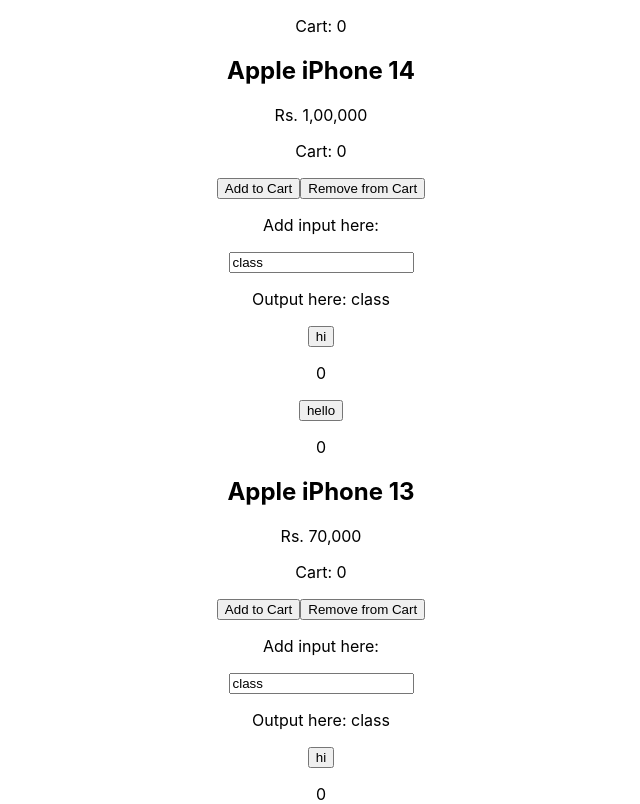
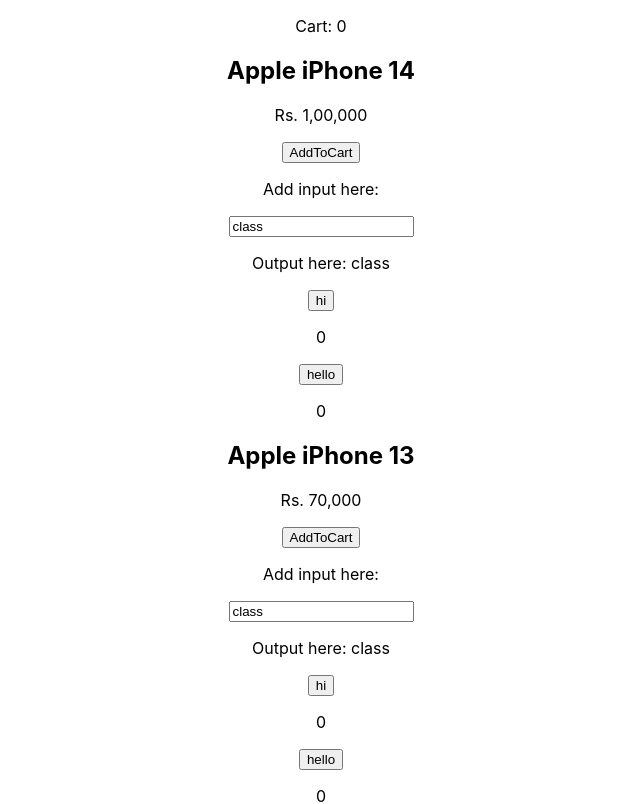
Before and after one commit to garvit420/E-com-React, a React (Create React App) app: page / in a window 1280 px wide. Shown: the top 804 px of the page, without its empty margins (319-959 px from the left). Built offline with nearby package versions, Linux system fonts and the light colour scheme.

Commit message:
cart using context

```diff
--- a/src/App.js
+++ b/src/App.js
@@ -2,6 +2,7 @@
 import './App.css';
 import Products from './components/Products/Products';
 import { useState } from 'react';
+import CartContext from './context/CartContext';
 
 function App() {
   let [cart, setCart] = useState({});
@@ -37,10 +38,12 @@
   }
 
   return (
-    <div className="App">
-      <p>Cart: {Object.keys(cart).length}</p>
-      <Products cart={cart} increaseQuantity={increaseQuantity} decreaseQuantity={decreaseQuantity}/>
-    </div>
+    <CartContext.Provider value={{ cart, increaseQuantity, decreaseQuantity }}>
+      <div className="App">
+        <p>Cart: {Object.keys(cart).length}</p>
+        <Products cart={cart} increaseQuantity={increaseQuantity} decreaseQuantity={decreaseQuantity}/>
+      </div>
+    </CartContext.Provider>
   );
 }
 
--- a/src/components/AddToCart/AddToCart.js
+++ b/src/components/AddToCart/AddToCart.js
@@ -1,18 +1,32 @@
+import React, { useContext } from 'react';
+import CartContext from '../../context/CartContext';
 
-function AddToCart({product, cart, increaseQuantity, decreaseQuantity}) {
+function AddToCart(product) {
+    const { cart, increaseQuantity, decreaseQuantity } = useContext(CartContext);
     function increase(){
         increaseQuantity(product);
     }
     function decrease(){
         decreaseQuantity(product);
     }
-    return (
-        <>
-            <p>Cart: {cart[product.id] ? cart[product.id].quantity : 0}</p>
-            <button onClick={increase}>Add to Cart</button>
-            <button onClick={decrease}>Remove from Cart</button>
-        </>
-    );
+
+    const quantity = cart[product.id] ? cart[product.id].quantity : 0;
+    if (quantity === 0) {
+        return (
+            <div>
+                <button onClick={increase}>AddToCart</button>
+            </div>
+     )
+    } else {
+        return (
+            <div>
+                <button onClick={decrease}>-</button>
+                <span>{quantity}</span>
+                <button onClick={increase}>+</button>
+
+            </div>
+        )
+    }
 }
 
 export default AddToCart;
--- a/src/components/ProductCard/ProductCards.js
+++ b/src/components/ProductCard/ProductCards.js
@@ -1,9 +1,9 @@
 import { useRef, useState } from "react";
 import Effect from "../Effect/Effect";
-import logo from "../../assets/logo.svg";
+// import logo from "../../assets/logo.svg";
 import AddToCart from "../AddToCart/AddToCart";
 
-function ProductCard({ product, cart, increaseQuantity, decreaseQuantity}) {
+function ProductCard({ product }) {
     const priceRef = useRef(null);
     const [inputValue, setInputValue] = useState("class");
 
@@ -26,7 +26,7 @@
         <div className="product-card">
             <h2 onClick={togglePriceDisplay}>{product.title}</h2>
             <p ref={priceRef}>{product.price}</p>
-            <AddToCart product={product} cart={cart} increaseQuantity={increaseQuantity} decreaseQuantity={decreaseQuantity} />
+            <AddToCart product={product}  />
             {/* <img src={logo} alt="logo" /> */}
             <p>Add input here:</p>
             <input type="text" onChange={handleInputChange} value={inputValue} />
--- /dev/null
+++ b/src/context/CartContext.js
@@ -0,0 +1,9 @@
+import { createContext } from "react";
+
+const CartContext = createContext({
+    cart: {},
+    increaseQuantity: () => { },
+    decreaseQuantity: () => {}
+})
+
+export default CartContext;
```
